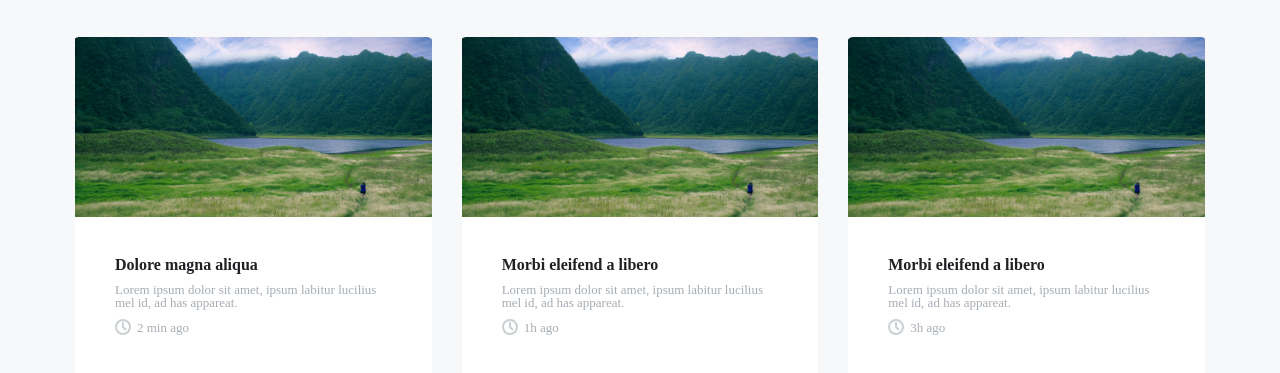
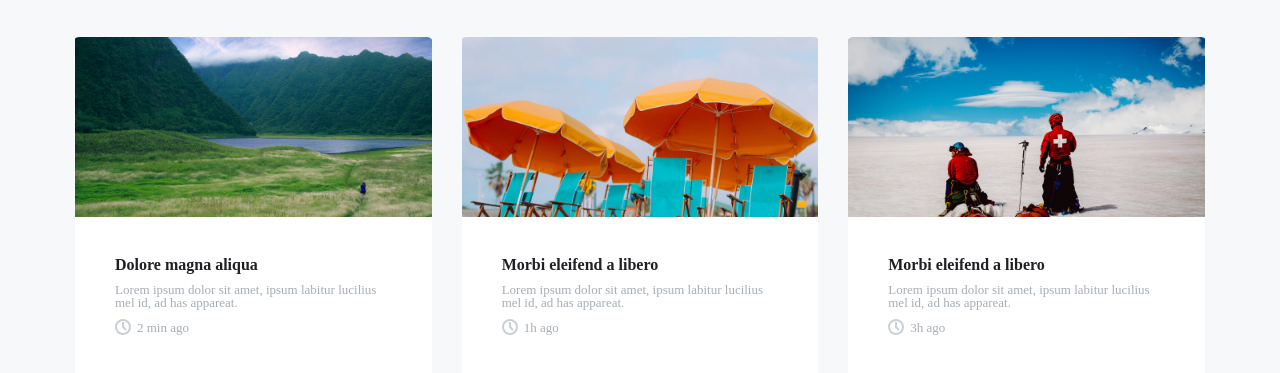
Before and after one commit to TAMUNA-CHKOIDZE/Unilab-Project, a plain HTML site: page index.html in a window 1280 px wide. Shown: the part 717-1090 px from the top of the page. Drawn offline with Linux system fonts and the light colour scheme.

Commit message:
changed image of in treding_item_cover.

```diff
--- a/index.html
+++ b/index.html
@@ -98,7 +98,7 @@
                 <div class="col-4">
                 <div class="treding_item">
                     <figure class="treding_item_cover">
-                        <img src="./image/tranding1.png" alt="">
+                        <img src="./image/trending2.png" alt="">
                     </figure>
                     <div class="treding_item_text">
                         <h1 class="treding_item_title">Morbi eleifend a libero</h1>
@@ -114,7 +114,7 @@
                 <div class="col-4">
                     <div class="treding_item">
                         <figure class="treding_item_cover">
-                            <img src="./image/tranding1.png" alt="">
+                            <img src="./image/trending3.png" alt="">
                         </figure>
                         <div class="treding_item_text">
                             <h1 class="treding_item_title">Morbi eleifend a libero</h1>
```
